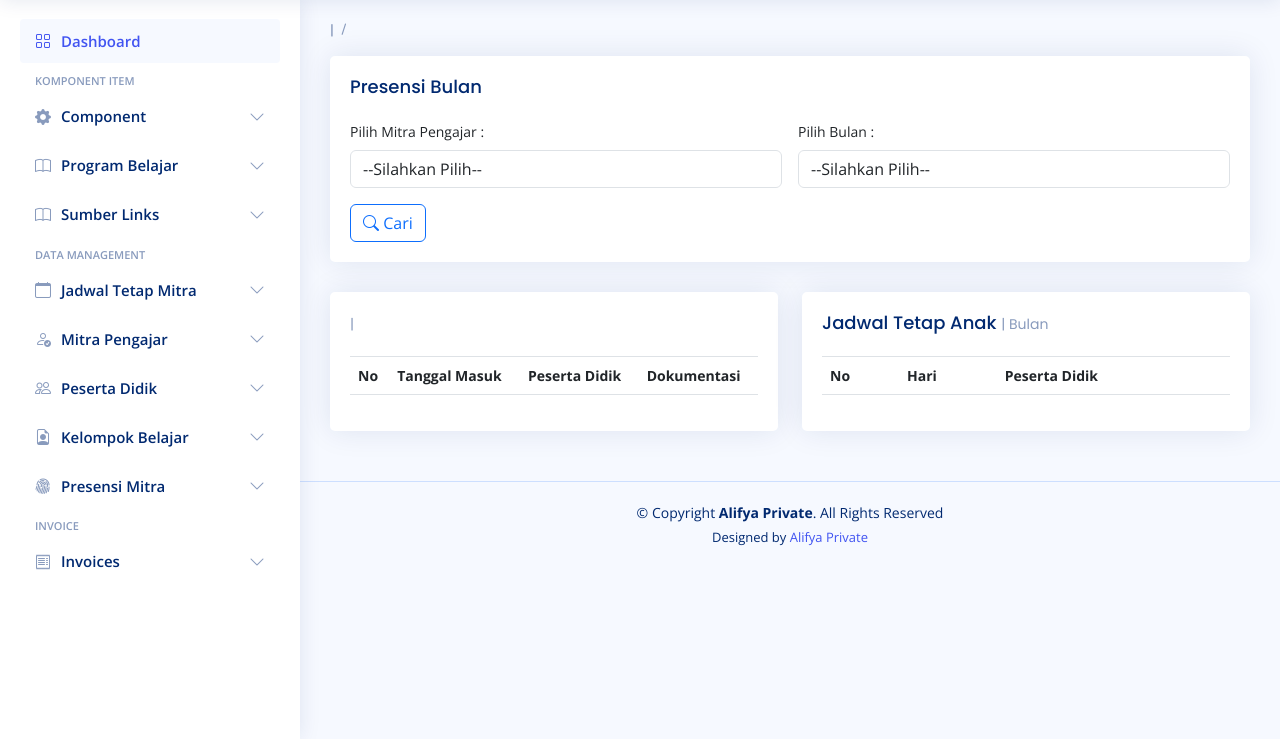
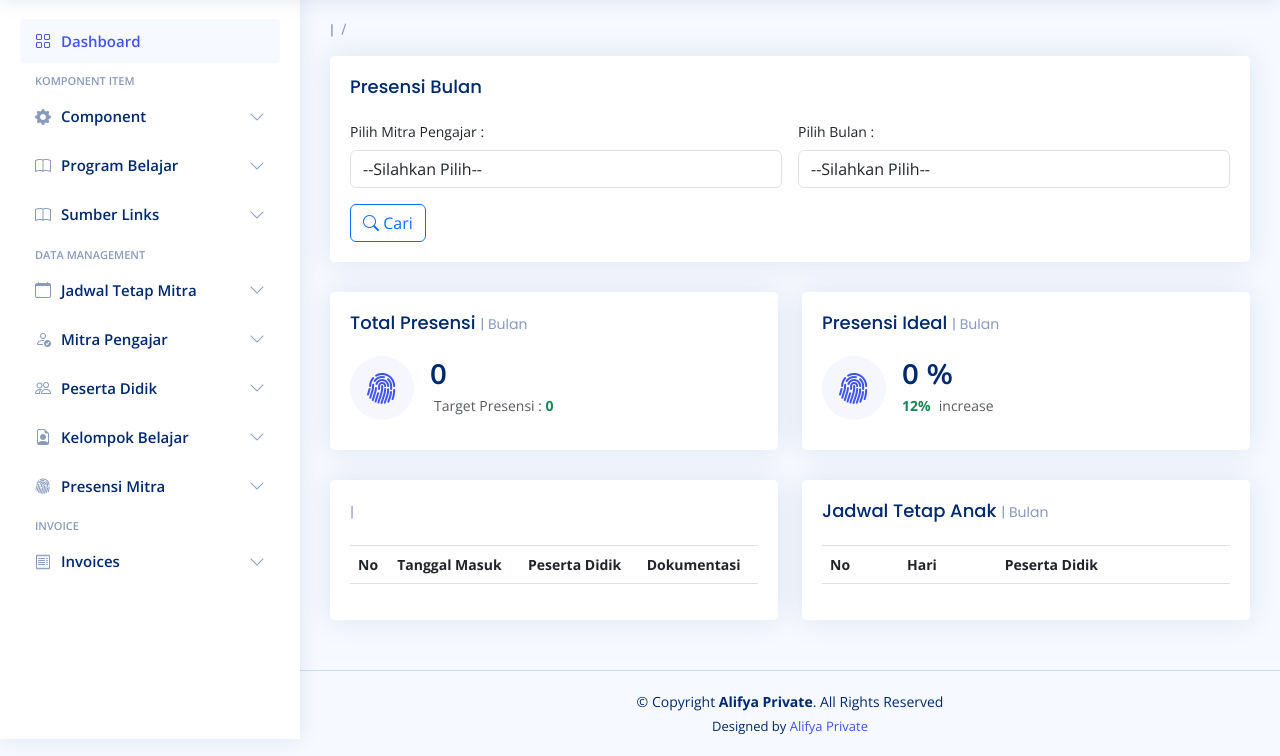
Before and after one commit to chanchanbayub/alifya_private, a CodeIgniter 4 app: template app/Views/admin/presensi_bulanan_v.php in a window 1280 px wide. Shown: the part 61-817 px from the top of the page. Run offline with PHP 8.4 and a stand-in for CodeIgniter, Linux system fonts and the light colour scheme; the template is opened without the code that fills it, so the values that code supplies are empty; some libraries are stand-ins or nearby versions.

Commit message:
menampilkan jumlah presensi

```diff
--- a/app/Controllers/Admin/PresensiController.php
+++ b/app/Controllers/Admin/PresensiController.php
@@ -344,9 +344,12 @@ class PresensiController extends BaseController
             $jadwal_bulanan = $this->jadwalTetaModel->getJadwalbulanan($mitra_pengajar_id);
             $presensi = $this->presensiModel->getPresensiPerMitra($mitra_pengajar_id, $bulan, $tahun);
 
+            $jumlah_presensi = count($presensi);
+
             $data = [
                 'presensi' => $presensi,
-                'jadwal' => $jadwal_bulanan
+                'jadwal' => $jadwal_bulanan,
+                'jumlah_presensi' => $jumlah_presensi
                 // 'mitra_pengajar' => $kelompokPengajar,
                 // 'peserta_didik' => $peserta_didik
             ];
--- a/app/Views/admin/presensi_bulanan_v.php
+++ b/app/Views/admin/presensi_bulanan_v.php
@@ -67,6 +67,47 @@
             <div class="col-md-12">
                 <div class="row">
                     <!-- Recent Sales -->
+
+                    <div class="col-md-6">
+                        <div class="card info-card sales-card">
+
+                            <div class="card-body">
+                                <h5 class="card-title">Total Presensi <span>| Bulan <?= bulan(date('n', strtotime(date('Y-m-d'))))  ?> </span></h5>
+
+                                <div class="d-flex align-items-center">
+                                    <div class="card-icon rounded-circle d-flex align-items-center justify-content-center">
+                                        <i class="bi bi-fingerprint"></i>
+                                    </div>
+                                    <div class="ps-3">
+                                        <h6 class="jumlah_presensi">0 </h6>
+                                        <span class="text-muted small pt-2 ps-1">Target Presensi : </span><span class="text-success small pt-1 fw-bold"> 0 </span>
+
+                                    </div>
+                                </div>
+                            </div>
+                        </div>
+                    </div>
+
+                    <div class="col-md-6">
+                        <div class="card info-card sales-card">
+
+                            <div class="card-body">
+                                <h5 class="card-title"> Presensi Ideal <span>| Bulan <?= bulan(date('n', strtotime(date('Y-m-d'))))  ?> </span></h5>
+
+                                <div class="d-flex align-items-center">
+                                    <div class="card-icon rounded-circle d-flex align-items-center justify-content-center">
+                                        <i class="bi bi-fingerprint"></i>
+                                    </div>
+                                    <div class="ps-3">
+                                        <h6>0 %</h6>
+                                        <span class="text-success small pt-1 fw-bold">12%</span> <span class="text-muted small pt-2 ps-1">increase</span>
+
+                                    </div>
+                                </div>
+                            </div>
+                        </div>
+                    </div>
+
                     <div class="col-md-6">
                         <div class="card recent-sales overflow-auto">
 
@@ -172,6 +213,9 @@
                 },
                 success: function(response) {
                     // console.log();
+
+                    $(".jumlah_presensi").html(response.jumlah_presensi);
+
                     let no = 1;
                     let noJadwal = 1;
                     let tableData = ``;
```
